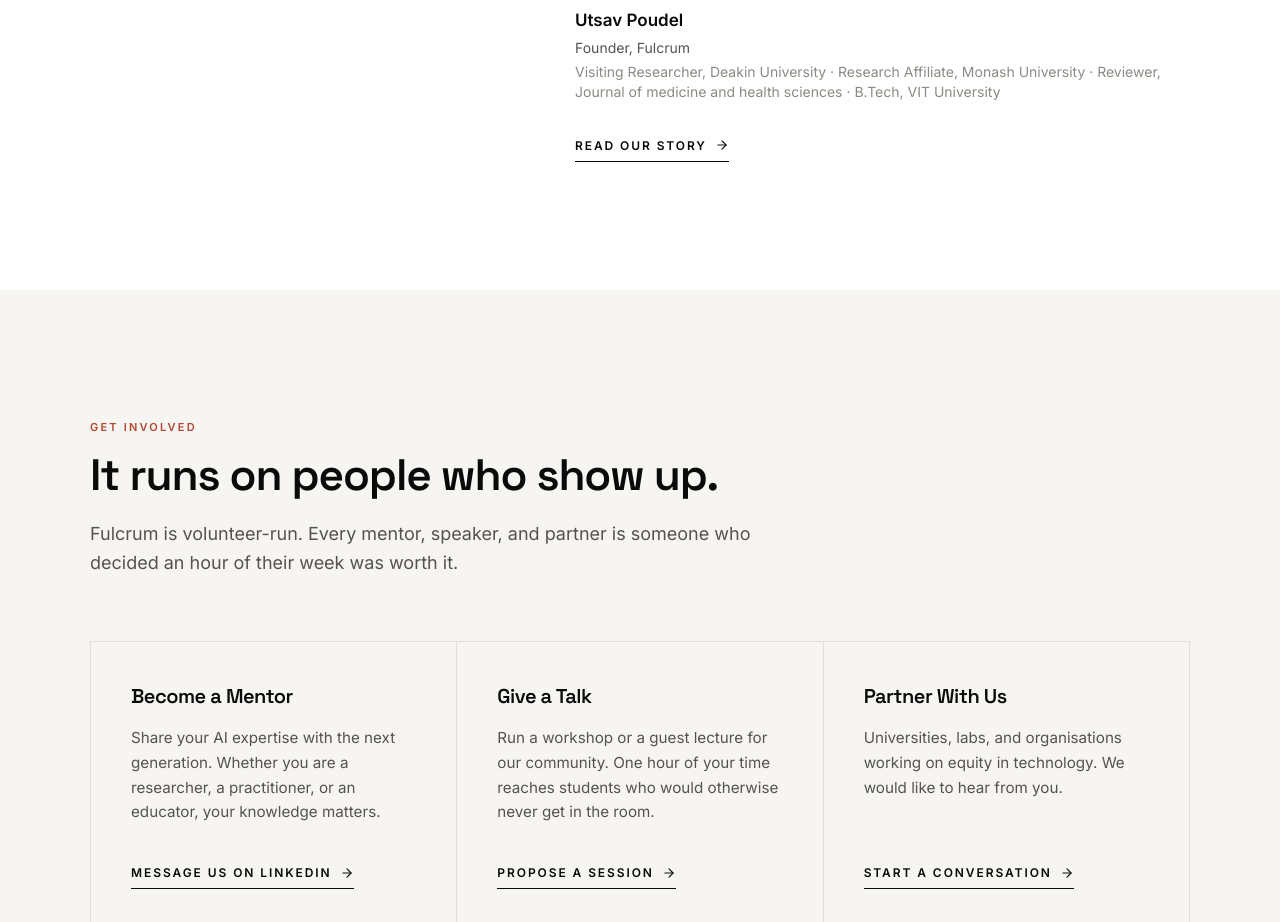
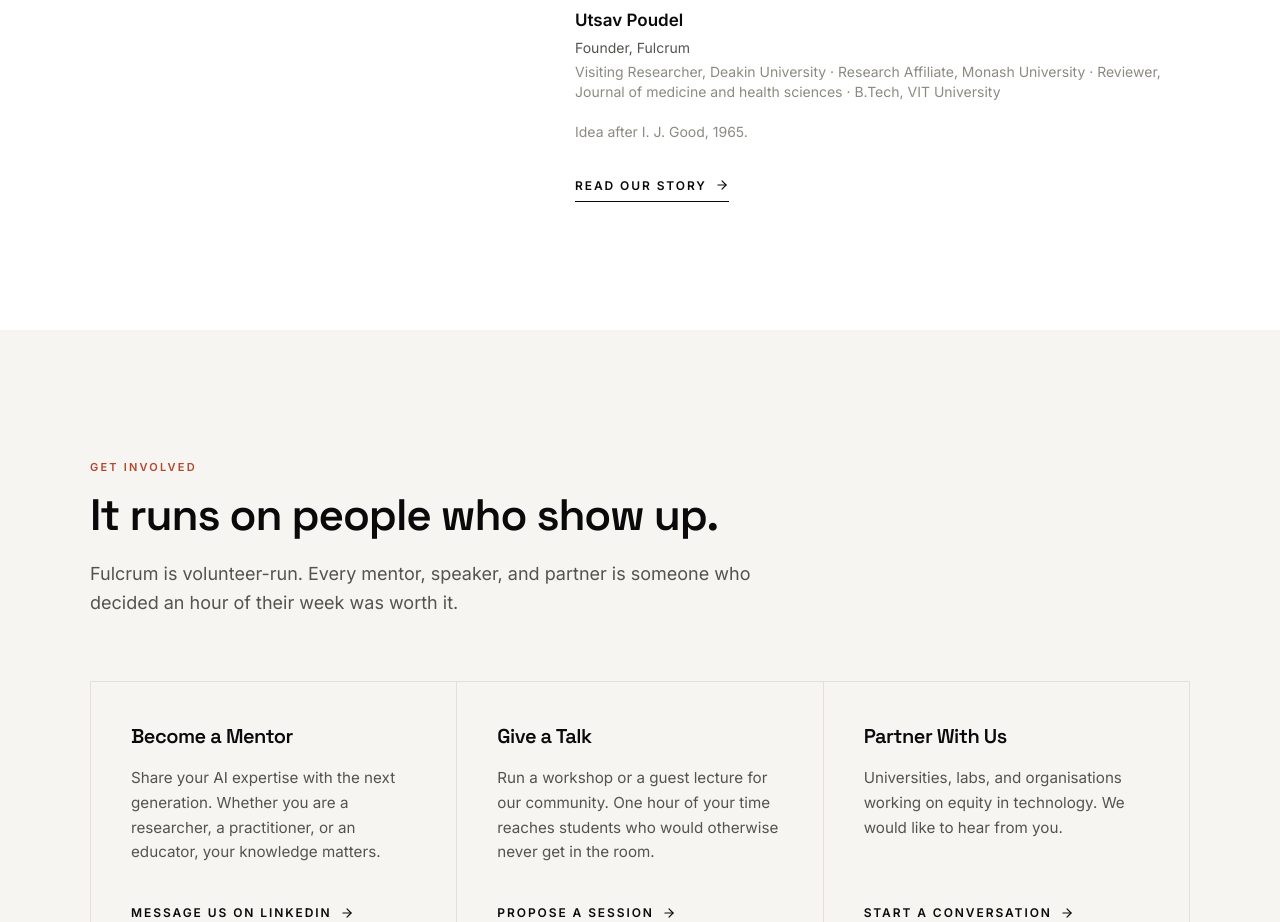
Before and after one commit to fulcrumgo/fulcrumgo.github.io, a React (Vite) app: page / in a window 1280 px wide. Shown: the part 8105-9027 px from the top of the page. Built offline with nearby package versions, Linux system fonts and the light colour scheme.

Commit message:
Credit I. J. Good for the vision line
The 'only invention mankind will ever need to build' framing paraphrases
I. J. Good's 1965 argument that the first ultraintelligent machine would
be 'the last invention that man need ever make'. Credited in full on the
About page and in short on the home page.

```diff
--- a/src/data/site.js
+++ b/src/data/site.js
@@ -349,6 +349,17 @@
    Founder. Facts below are drawn from the public Google Scholar profile
    and personal site.
    -------------------------------------------------------------------------- */
+/* --------------------------------------------------------------------------
+   The vision line paraphrases I. J. Good's 1965 argument, so it is credited
+   wherever it appears. Good wrote that the first ultraintelligent machine
+   would be "the last invention that man need ever make", in "Speculations
+   Concerning the First Ultraintelligent Machine".
+   -------------------------------------------------------------------------- */
+export const visionCredit = {
+  short: "Idea after I. J. Good, 1965.",
+  long: 'An idea from the scientist I. J. Good, 1965, who argued the first ultraintelligent machine would be "the last invention that man need ever make".',
+};
+
 /* The founder's own profiles. Defined above `founder` so the ordered
    `profiles` list below can reference them without repeating URLs. */
 const founderLinks = {
--- a/src/pages/About.jsx
+++ b/src/pages/About.jsx
@@ -8,7 +8,7 @@
   Button,
   CapsLink,
 } from "../components/ui";
-import { org, founder, pillars, contact } from "../data/site";
+import { org, founder, pillars, contact, visionCredit } from "../data/site";
 
 const principles = [
   {
@@ -48,6 +48,10 @@
                 Computer intelligence is the only invention mankind will ever
                 need to build.
               </h2>
+              {/* The thought is Good's, not ours. Credited where it is used. */}
+              <p className="mt-6 border-t border-line pt-5 text-sm leading-relaxed text-ink-faint">
+                {visionCredit.long}
+              </p>
             </Reveal>
             <Reveal delay={0.08} className="md:col-span-7">
               <div className="prose-fulcrum md:pt-14">
--- a/src/pages/Home.jsx
+++ b/src/pages/Home.jsx
@@ -22,6 +22,7 @@
   founder,
   seminars,
   impactPhotos,
+  visionCredit,
   involvement,
 } from "../data/site";
 
@@ -380,6 +381,10 @@
               <p className="mt-1 text-sm text-ink-faint">
                 {founder.affiliations.join(" · ")}
               </p>
+              {/* The opening line of the quote paraphrases I. J. Good. */}
+              <p className="mt-5 text-sm text-ink-faint">
+                {visionCredit.short}
+              </p>
               <div className="mt-7">
                 <CapsLink to="/about">Read our story</CapsLink>
               </div>
```
